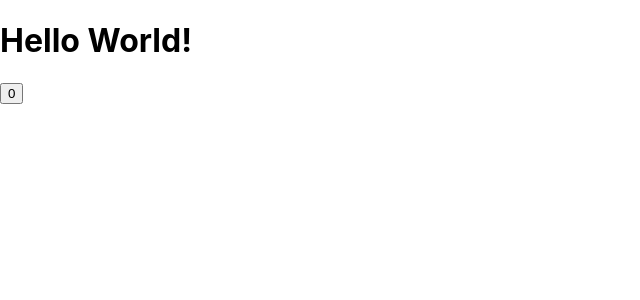
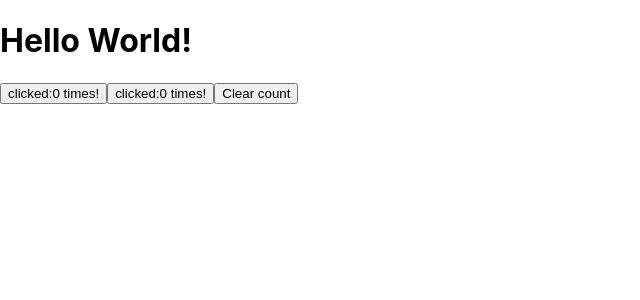
Before and after one commit to TaaviKodari/2023KevatBBTi1600_React-harjoitus, a React (Create React App) app in the folder 2023kevat_bbti_1600_react_harjoitus/: page / in a window 1280 px wide. Shown: the top 300 px of the page, without its empty margins (0-640 px from the left). Built offline with nearby package versions, Linux system fonts and the light colour scheme.

Commit message:
router aloitettu

```diff
--- a/2023kevat_bbti_1600_react_harjoitus/package.json
+++ b/2023kevat_bbti_1600_react_harjoitus/package.json
@@ -34,5 +34,8 @@
       "last 1 firefox version",
       "last 1 safari version"
     ]
+  },
+  "devDependencies": {
+    "react-router-dom": "^6.8.1"
   }
 }
--- a/2023kevat_bbti_1600_react_harjoitus/src/App.js
+++ b/2023kevat_bbti_1600_react_harjoitus/src/App.js
@@ -1,6 +1,8 @@
+import { BrowserRouter, Routes, Route } from "react-router-dom";
 import React from "react";
 import {Message} from "./pages/Messages";
 import { Buttons } from "./pages/Buttons";
+import { Router } from "./pages/Router";
 
 function App() {
   return (
--- a/2023kevat_bbti_1600_react_harjoitus/src/pages/Buttons.jsx
+++ b/2023kevat_bbti_1600_react_harjoitus/src/pages/Buttons.jsx
@@ -3,14 +3,24 @@
 
 export const Buttons = () =>{
     const[count,setCount] = useState(0);
+    const [count2, setCount2] = useState(0);
 
     function countClicks(){
         setCount(count + 1);
     }
+    function countClicks2(){
+        setCount2(count2 + 1);
+    }
+    function resetCount(){
+        setCount(0);
+        setCount2(0);
+    }
 
     return(
         <div>
-            <button onClick={countClicks}>{count}</button>
+            <button onClick={countClicks}>clicked:{count} times!</button>
+            <button onClick={countClicks2}>clicked:{count2} times!</button>
+            <button onClick={resetCount}>Clear count</button>
         </div>
     );
 }
--- /dev/null
+++ b/2023kevat_bbti_1600_react_harjoitus/src/pages/Router.jsx
@@ -0,0 +1,17 @@
+import {Outlet, Link} from "react-router-dom";
+import React from "react";
+
+export const Router = ()=>{
+    return(
+        <>
+            <div>
+                <ul>
+                    <li>
+                        <Link to="/">Home</Link>
+                    </li>
+                </ul>
+            </div>
+            <Outlet/>
+        </>
+    );
+}
```
Also changed, not shown: 1 other file (tests, documents, lock files or other folders).
